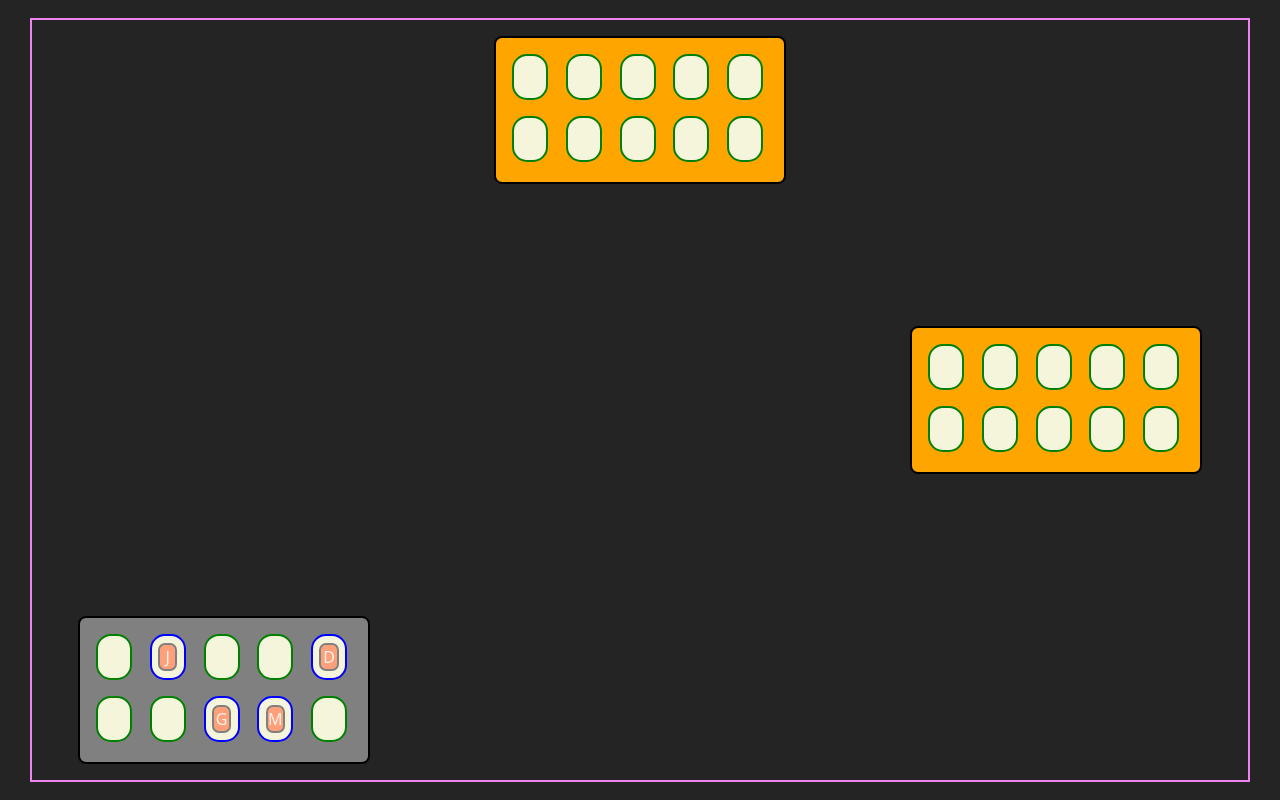
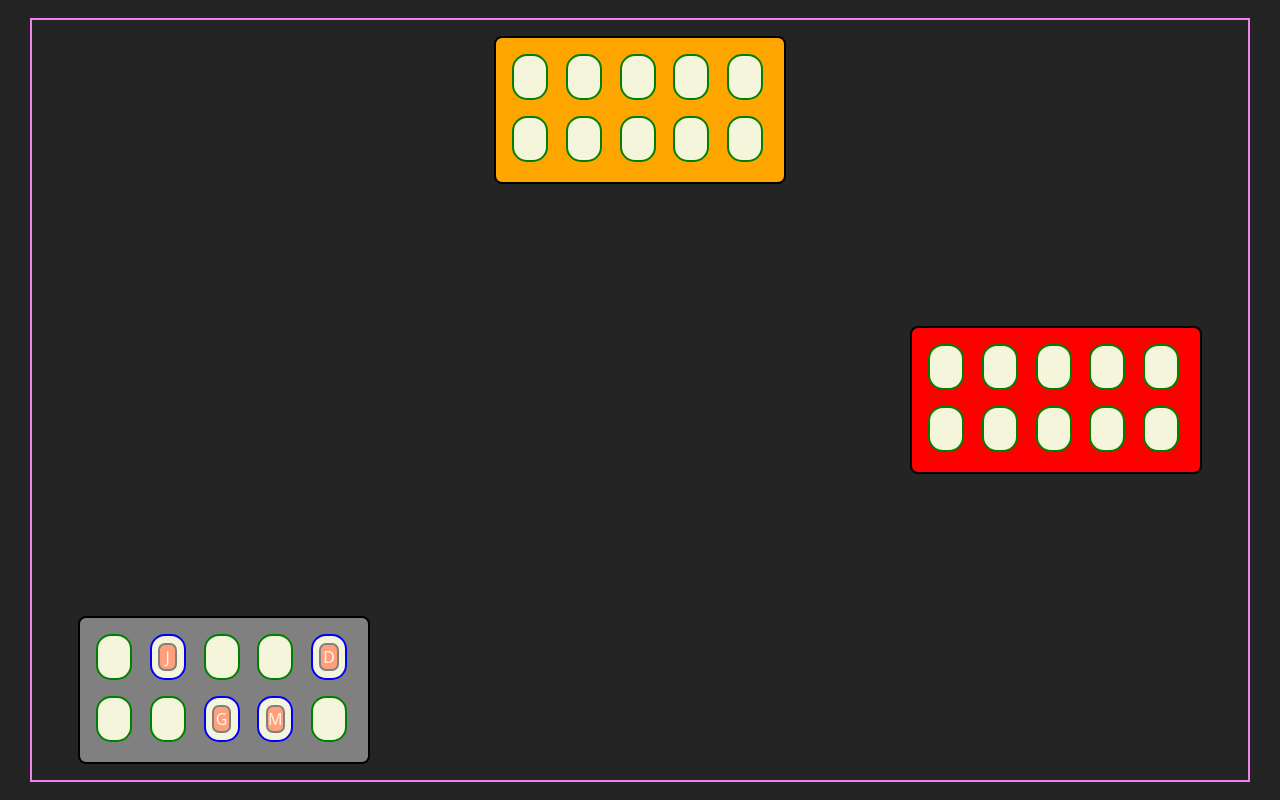
Before and after one commit to dus-tin9/Caravan-Chaos, a React (Vite) app in the folder my-app/: page / in a window 1280 px wide. Built offline with nearby package versions, Linux system fonts and the light colour scheme.

Commit message:
React DnD merge rdy

```diff
--- a/my-app/package.json
+++ b/my-app/package.json
@@ -10,9 +10,6 @@
     "preview": "vite preview"
   },
   "dependencies": {
-    "@dnd-kit/core": "^6.3.1",
-    "@dnd-kit/modifiers": "^9.0.0",
-    "@dnd-kit/sortable": "^10.0.0",
     "react": "^19.2.0",
     "react-dnd": "^16.0.1",
     "react-dnd-html5-backend": "^16.0.1",
--- a/my-app/src/components/Level.jsx
+++ b/my-app/src/components/Level.jsx
@@ -53,6 +53,7 @@ export default function Level() {
             />
           ))}
         </DndProvider>
+
     </div>
   );
 
--- a/my-app/src/components/Person.jsx
+++ b/my-app/src/components/Person.jsx
@@ -2,6 +2,7 @@ import { useDrag } from "react-dnd";
 
 
 export default function Person({ id }){
+
   const [{ isDragging }, drag] = useDrag(() => ({
     type: "PERSON",
     item: {id},
--- a/my-app/src/styling/index.css
+++ b/my-app/src/styling/index.css
@@ -54,7 +54,7 @@ body {
 
 .SeatGroup.Camel2{
   grid-template-columns: repeat(5, 1fr);
-  background: orange;
+  background: red;
   align-self: center;
 }
 
```
